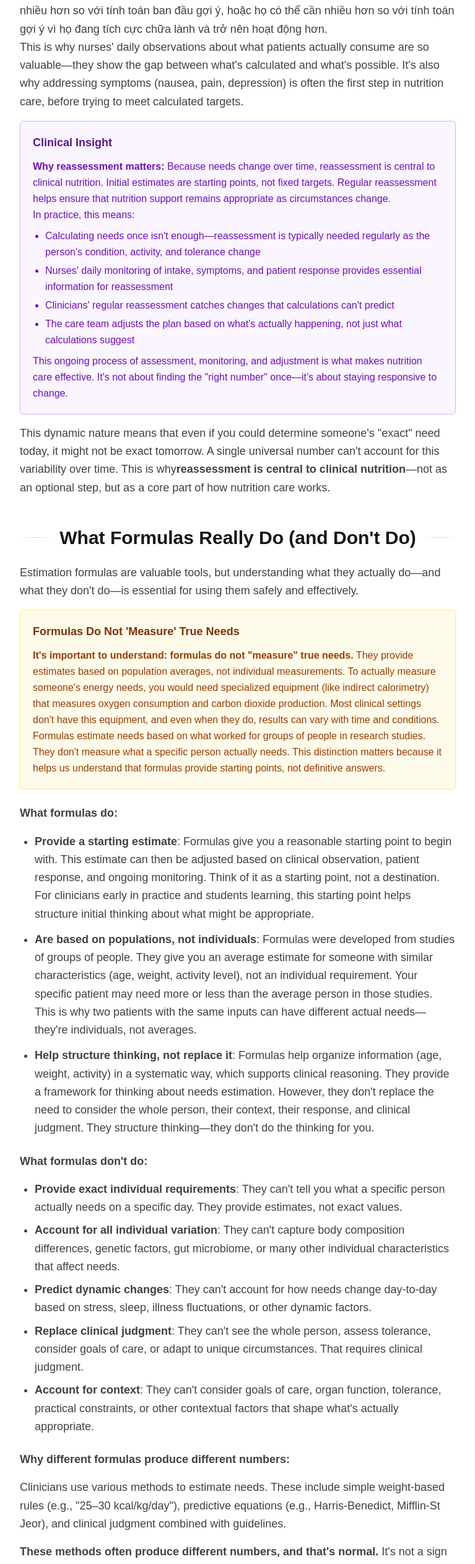
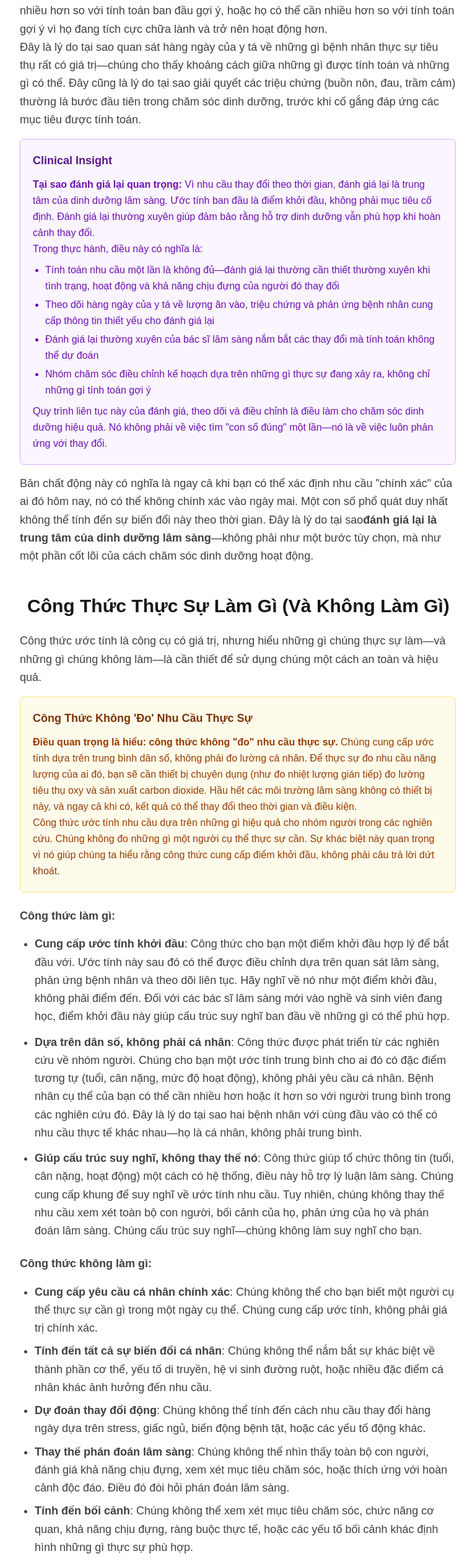
Before and after one commit to drvietcanh/nutrition, a Next.js app in the folder clinical-nutrition/: page /knowledge/why-no-universal-number in a window 1280 px wide. Shown: the part 5629-8153 px from the top of the page at 62% size, without its empty margins (256-1023 px from the left). Built offline with nearby package versions, Linux system fonts and the light colour scheme.

Commit message:
Viá»‡t hÃ³a why-no-universal-number page (pháº§n 3 - formulas section)

```diff
--- a/clinical-nutrition/app/knowledge/why-no-universal-number/page.tsx
+++ b/clinical-nutrition/app/knowledge/why-no-universal-number/page.tsx
@@ -303,48 +303,48 @@ export default function WhyNoUniversalNumberPage() {
                 cần nhiều hơn so với tính toán gợi ý vì họ đang tích cực chữa lành và trở nên hoạt động hơn.
               </p>
               <p>
-                This is why nurses' daily observations about what patients actually consume are so valuable—they
-                show the gap between what's calculated and what's possible. It's also why addressing symptoms (nausea,
-                pain, depression) is often the first step in nutrition care, before trying to meet calculated targets.
+                Đây là lý do tại sao quan sát hàng ngày của y tá về những gì bệnh nhân thực sự tiêu thụ rất có giá trị—chúng
+                cho thấy khoảng cách giữa những gì được tính toán và những gì có thể. Đây cũng là lý do tại sao giải quyết các triệu chứng (buồn nôn,
+                đau, trầm cảm) thường là bước đầu tiên trong chăm sóc dinh dưỡng, trước khi cố gắng đáp ứng các mục tiêu được tính toán.
               </p>
             </div>
           </div>
 
           <EducationalNote variant="clinical-insight">
             <p>
-              <strong>Why reassessment matters:</strong> Because needs change over time, reassessment is central to
-              clinical nutrition. Initial estimates are starting points, not fixed targets. Regular reassessment
-              helps ensure that nutrition support remains appropriate as circumstances change.
+              <strong>Tại sao đánh giá lại quan trọng:</strong> Vì nhu cầu thay đổi theo thời gian, đánh giá lại là trung tâm của
+              dinh dưỡng lâm sàng. Ước tính ban đầu là điểm khởi đầu, không phải mục tiêu cố định. Đánh giá lại thường xuyên
+              giúp đảm bảo rằng hỗ trợ dinh dưỡng vẫn phù hợp khi hoàn cảnh thay đổi.
             </p>
             <p>
-              In practice, this means:
+              Trong thực hành, điều này có nghĩa là:
             </p>
             <ul className="list-disc space-y-1 pl-5 mt-2">
               <li>
-                Calculating needs once isn't enough—reassessment is typically needed regularly as the person's
-                condition, activity, and tolerance change
+                Tính toán nhu cầu một lần là không đủ—đánh giá lại thường cần thiết thường xuyên khi tình trạng,
+                hoạt động và khả năng chịu đựng của người đó thay đổi
               </li>
               <li>
-                Nurses' daily monitoring of intake, symptoms, and patient response provides essential information
-                for reassessment
+                Theo dõi hàng ngày của y tá về lượng ăn vào, triệu chứng và phản ứng bệnh nhân cung cấp thông tin thiết yếu
+                cho đánh giá lại
               </li>
               <li>
-                Clinicians' regular reassessment catches changes that calculations can't predict
+                Đánh giá lại thường xuyên của bác sĩ lâm sàng nắm bắt các thay đổi mà tính toán không thể dự đoán
               </li>
               <li>
-                The care team adjusts the plan based on what's actually happening, not just what calculations suggest
+                Nhóm chăm sóc điều chỉnh kế hoạch dựa trên những gì thực sự đang xảy ra, không chỉ những gì tính toán gợi ý
               </li>
             </ul>
             <p className="mt-2">
-              This ongoing process of assessment, monitoring, and adjustment is what makes nutrition care effective.
-              It's not about finding the "right number" once—it's about staying responsive to change.
+              Quy trình liên tục này của đánh giá, theo dõi và điều chỉnh là điều làm cho chăm sóc dinh dưỡng hiệu quả.
+              Nó không phải về việc tìm "con số đúng" một lần—nó là về việc luôn phản ứng với thay đổi.
             </p>
           </EducationalNote>
           <p>
-            This dynamic nature means that even if you could determine someone's "exact" need today, it might not
-            be exact tomorrow. A single universal number can't account for this variability over time. This is why
-            <strong>reassessment is central to clinical nutrition</strong>—not as an optional step, but as a core
-            part of how nutrition care works.
+            Bản chất động này có nghĩa là ngay cả khi bạn có thể xác định nhu cầu "chính xác" của ai đó hôm nay, nó có thể
+            không chính xác vào ngày mai. Một con số phổ quát duy nhất không thể tính đến sự biến đổi này theo thời gian. Đây là lý do tại sao
+            <strong>đánh giá lại là trung tâm của dinh dưỡng lâm sàng</strong>—không phải như một bước tùy chọn, mà như một phần
+            cốt lõi của cách chăm sóc dinh dưỡng hoạt động.
           </p>
         </ContentBlock>
       </ContentSection>
@@ -359,120 +359,120 @@ export default function WhyNoUniversalNumberPage() {
       */}
       <ContentSection ariaLabelledBy="formulas-heading">
         <SectionHeading id="formulas-heading">
-          What Formulas Really Do (and Don't Do)
+          Công Thức Thực Sự Làm Gì (Và Không Làm Gì)
         </SectionHeading>
         <ContentBlock>
           <p>
-            Estimation formulas are valuable tools, but understanding what they actually do—and what they don't
-            do—is essential for using them safely and effectively.
+            Công thức ước tính là công cụ có giá trị, nhưng hiểu những gì chúng thực sự làm—và những gì chúng không
+            làm—là cần thiết để sử dụng chúng một cách an toàn và hiệu quả.
           </p>
-          <EducationalNote variant="warning" title="Formulas Do Not 'Measure' True Needs">
+          <EducationalNote variant="warning" title="Công Thức Không 'Đo' Nhu Cầu Thực Sự">
             <p>
-              <strong>It's important to understand: formulas do not "measure" true needs.</strong> They provide
-              estimates based on population averages, not individual measurements. To actually measure someone's
-              energy needs, you would need specialized equipment (like indirect calorimetry) that measures oxygen
-              consumption and carbon dioxide production. Most clinical settings don't have this equipment, and
-              even when they do, results can vary with time and conditions.
+              <strong>Điều quan trọng là hiểu: công thức không "đo" nhu cầu thực sự.</strong> Chúng cung cấp
+              ước tính dựa trên trung bình dân số, không phải đo lường cá nhân. Để thực sự đo nhu cầu năng lượng của ai đó,
+              bạn sẽ cần thiết bị chuyên dụng (như đo nhiệt lượng gián tiếp) đo lường tiêu thụ oxy
+              và sản xuất carbon dioxide. Hầu hết các môi trường lâm sàng không có thiết bị này, và
+              ngay cả khi có, kết quả có thể thay đổi theo thời gian và điều kiện.
             </p>
             <p>
-              Formulas estimate needs based on what worked for groups of people in research studies. They don't
-              measure what a specific person actually needs. This distinction matters because it helps us understand
-              that formulas provide starting points, not definitive answers.
+              Công thức ước tính nhu cầu dựa trên những gì hiệu quả cho nhóm người trong các nghiên cứu. Chúng không
+              đo những gì một người cụ thể thực sự cần. Sự khác biệt này quan trọng vì nó giúp chúng ta hiểu
+              rằng công thức cung cấp điểm khởi đầu, không phải câu trả lời dứt khoát.
             </p>
           </EducationalNote>
 
           <p className="mt-6">
-            <strong>What formulas do:</strong>
+            <strong>Công thức làm gì:</strong>
           </p>
           <ul className="list-disc space-y-3 pl-6">
             <li>
-              <strong>Provide a starting estimate</strong>: Formulas give you a reasonable starting point to begin
-              with. This estimate can then be adjusted based on clinical observation, patient response, and ongoing
-              monitoring. Think of it as a starting point, not a destination. For clinicians early in practice and
-              students learning, this starting point helps structure initial thinking about what might be appropriate.
+              <strong>Cung cấp ước tính khởi đầu</strong>: Công thức cho bạn một điểm khởi đầu hợp lý để bắt đầu
+              với. Ước tính này sau đó có thể được điều chỉnh dựa trên quan sát lâm sàng, phản ứng bệnh nhân và
+              theo dõi liên tục. Hãy nghĩ về nó như một điểm khởi đầu, không phải điểm đến. Đối với các bác sĩ lâm sàng mới vào nghề và
+              sinh viên đang học, điểm khởi đầu này giúp cấu trúc suy nghĩ ban đầu về những gì có thể phù hợp.
             </li>
             <li>
-              <strong>Are based on populations, not individuals</strong>: Formulas were developed from studies of
-              groups of people. They give you an average estimate for someone with similar characteristics (age,
-              weight, activity level), not an individual requirement. Your specific patient may need more or less
-              than the average person in those studies. This is why two patients with the same inputs can have
-              different actual needs—they're individuals, not averages.
+              <strong>Dựa trên dân số, không phải cá nhân</strong>: Công thức được phát triển từ các nghiên cứu về
+              nhóm người. Chúng cho bạn một ước tính trung bình cho ai đó có đặc điểm tương tự (tuổi,
+              cân nặng, mức độ hoạt động), không phải yêu cầu cá nhân. Bệnh nhân cụ thể của bạn có thể cần nhiều hơn hoặc ít hơn
+              so với người trung bình trong các nghiên cứu đó. Đây là lý do tại sao hai bệnh nhân với cùng đầu vào có thể có
+              nhu cầu thực tế khác nhau—họ là cá nhân, không phải trung bình.
             </li>
             <li>
-              <strong>Help structure thinking, not replace it</strong>: Formulas help organize information (age,
-              weight, activity) in a systematic way, which supports clinical reasoning. They provide a framework
-              for thinking about needs estimation. However, they don't replace the need to consider the whole person,
-              their context, their response, and clinical judgment. They structure thinking—they don't do the
-              thinking for you.
+              <strong>Giúp cấu trúc suy nghĩ, không thay thế nó</strong>: Công thức giúp tổ chức thông tin (tuổi,
+              cân nặng, hoạt động) một cách có hệ thống, điều này hỗ trợ lý luận lâm sàng. Chúng cung cấp khung
+              để suy nghĩ về ước tính nhu cầu. Tuy nhiên, chúng không thay thế nhu cầu xem xét toàn bộ con người,
+              bối cảnh của họ, phản ứng của họ và phán đoán lâm sàng. Chúng cấu trúc suy nghĩ—chúng không làm
+              suy nghĩ cho bạn.
             </li>
           </ul>
 
           <p className="mt-6">
-            <strong>What formulas don't do:</strong>
+            <strong>Công thức không làm gì:</strong>
           </p>
           <ul className="list-disc space-y-2 pl-6">
             <li>
-              <strong>Provide exact individual requirements</strong>: They can't tell you what a specific person
-              actually needs on a specific day. They provide estimates, not exact values.
+              <strong>Cung cấp yêu cầu cá nhân chính xác</strong>: Chúng không thể cho bạn biết một người cụ thể
+              thực sự cần gì trong một ngày cụ thể. Chúng cung cấp ước tính, không phải giá trị chính xác.
             </li>
             <li>
-              <strong>Account for all individual variation</strong>: They can't capture body composition differences,
-              genetic factors, gut microbiome, or many other individual characteristics that affect needs.
+              <strong>Tính đến tất cả sự biến đổi cá nhân</strong>: Chúng không thể nắm bắt sự khác biệt về thành phần cơ thể,
+              yếu tố di truyền, hệ vi sinh đường ruột, hoặc nhiều đặc điểm cá nhân khác ảnh hưởng đến nhu cầu.
             </li>
             <li>
-              <strong>Predict dynamic changes</strong>: They can't account for how needs change day-to-day based
-              on stress, sleep, illness fluctuations, or other dynamic factors.
+              <strong>Dự đoán thay đổi động</strong>: Chúng không thể tính đến cách nhu cầu thay đổi hàng ngày dựa
+              trên stress, giấc ngủ, biến động bệnh tật, hoặc các yếu tố động khác.
             </li>
             <li>
-              <strong>Replace clinical judgment</strong>: They can't see the whole person, assess tolerance, consider
-              goals of care, or adapt to unique circumstances. That requires clinical judgment.
+              <strong>Thay thế phán đoán lâm sàng</strong>: Chúng không thể nhìn thấy toàn bộ con người, đánh giá khả năng chịu đựng, xem xét
+              mục tiêu chăm sóc, hoặc thích ứng với hoàn cảnh độc đáo. Điều đó đòi hỏi phán đoán lâm sàng.
             </li>
             <li>
-              <strong>Account for context</strong>: They can't consider goals of care, organ function, tolerance,
-              practical constraints, or other contextual factors that shape what's actually appropriate.
+              <strong>Tính đến bối cảnh</strong>: Chúng không thể xem xét mục tiêu chăm sóc, chức năng cơ quan, khả năng chịu đựng,
+              ràng buộc thực tế, hoặc các yếu tố bối cảnh khác định hình những gì thực sự phù hợp.
             </li>
           </ul>
 
           <p className="mt-6">
-            <strong>Why different formulas produce different numbers:</strong>
+            <strong>Tại sao các công thức khác nhau tạo ra các con số khác nhau:</strong>
           </p>
           <p>
-            Clinicians use various methods to estimate needs. These include simple weight-based rules (e.g.,
-            "25–30 kcal/kg/day"), predictive equations (e.g., Harris-Benedict, Mifflin-St Jeor), and clinical
-            judgment combined with guidelines.
+            Các bác sĩ lâm sàng sử dụng nhiều phương pháp để ước tính nhu cầu. Chúng bao gồm quy tắc đơn giản dựa trên cân nặng (ví dụ,
+            "25–30 kcal/kg/ngày"), phương trình dự đoán (ví dụ, Harris-Benedict, Mifflin-St Jeor), và phán đoán
+            lâm sàng kết hợp với hướng dẫn.
           </p>
           <p>
-            <strong>These methods often produce different numbers, and that's normal.</strong> It's not a sign
-            that one is "wrong" or another is "right." Different methods exist because they were developed for
-            different purposes, populations, or situations. For example:
+            <strong>Các phương pháp này thường tạo ra các con số khác nhau, và điều đó là bình thường.</strong> Nó không phải là dấu hiệu
+            rằng một cái "sai" hoặc cái khác "đúng." Các phương pháp khác nhau tồn tại vì chúng được phát triển cho
+            mục đích, dân số hoặc tình huống khác nhau. Ví dụ:
           </p>
           <ul className="list-disc space-y-2 pl-6">
             <li>
-              Some formulas were developed for healthy populations and may not fit ill patients well
+              Một số công thức được phát triển cho dân số khỏe mạnh và có thể không phù hợp với bệnh nhân bệnh tốt
             </li>
             <li>
-              Some were developed for specific age groups or conditions
+              Một số được phát triển cho nhóm tuổi hoặc tình trạng cụ thể
             </li>
             <li>
-              Some account for more factors (like activity) than others
+              Một số tính đến nhiều yếu tố hơn (như hoạt động) so với các yếu tố khác
             </li>
             <li>
-              Some are simpler and easier to use, while others are more complex
+              Một số đơn giản hơn và dễ sử dụng, trong khi những cái khác phức tạp hơn
             </li>
           </ul>
           <p>
-            Experienced clinicians often use multiple methods, compare results, and choose a reasonable range
-            based on the clinical context. The goal isn't to find the "correct answer," but to establish a
-            <strong>safe, reasonable starting point</strong> that can be monitored and adjusted.
+            Các bác sĩ lâm sàng có kinh nghiệm thường sử dụng nhiều phương pháp, so sánh kết quả và chọn một phạm vi hợp lý
+            dựa trên bối cảnh lâm sàng. Mục tiêu không phải là tìm "câu trả lời đúng," mà là thiết lập một
+            <strong>điểm khởi đầu an toàn, hợp lý</strong> có thể được theo dõi và điều chỉnh.
           </p>
-          <EducationalNote variant="warning" title="The Risk of Overconfidence">
+          <EducationalNote variant="warning" title="Rủi Ro Của Sự Tự Tin Quá Mức">
             <p>
-              Treating formulas as if they provide exact answers can lead to overconfidence in numbers. This is
-              a common pitfall for clinicians early in practice, nurses following protocols, and students learning
-              calculations. Overconfidence can cause healthcare teams to overlook clinical signs (like poor wound
-              healing, continued weight loss, or patient-reported fatigue) because "the calculation says they're
-              getting enough." Formulas inform, but clinical judgment and patient response determine what's
-              actually appropriate.
+              Đối xử với công thức như thể chúng cung cấp câu trả lời chính xác có thể dẫn đến tự tin quá mức vào số liệu. Đây là
+              một cạm bẫy phổ biến cho các bác sĩ lâm sàng mới vào nghề, y tá tuân theo giao thức và sinh viên học
+              tính toán. Tự tin quá mức có thể khiến các nhóm chăm sóc sức khỏe bỏ qua các dấu hiệu lâm sàng (như vết thương kém
+              lành, tiếp tục giảm cân, hoặc mệt mỏi bệnh nhân báo cáo) vì "tính toán nói rằng họ
+              đang nhận đủ." Công thức thông báo, nhưng phán đoán lâm sàng và phản ứng bệnh nhân xác định những gì
+              thực sự phù hợp.
             </p>
           </EducationalNote>
         </ContentBlock>
```
